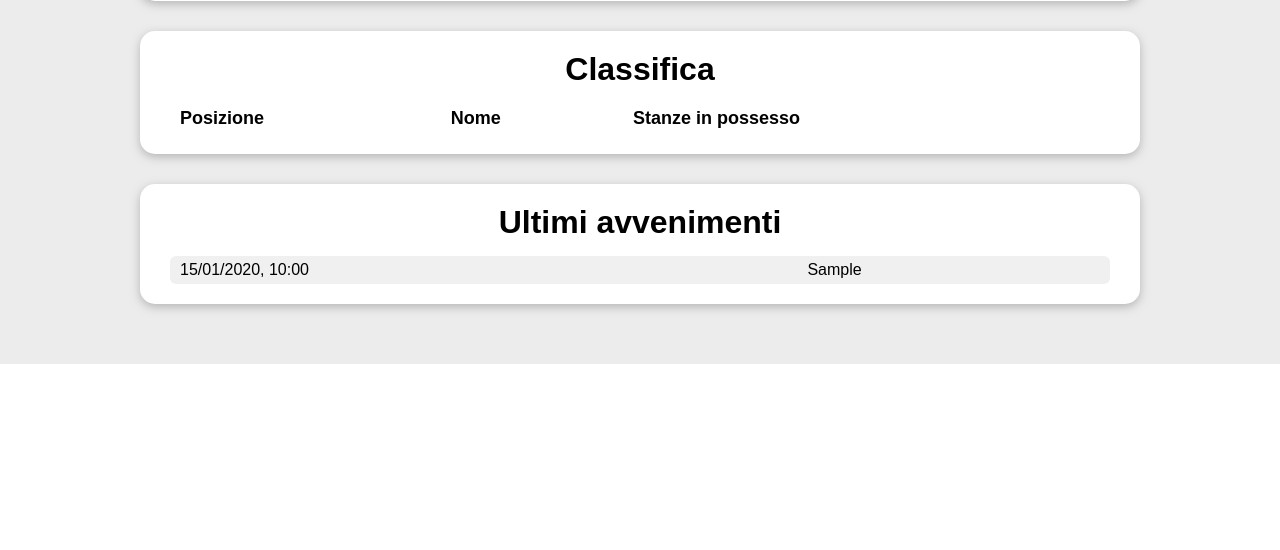
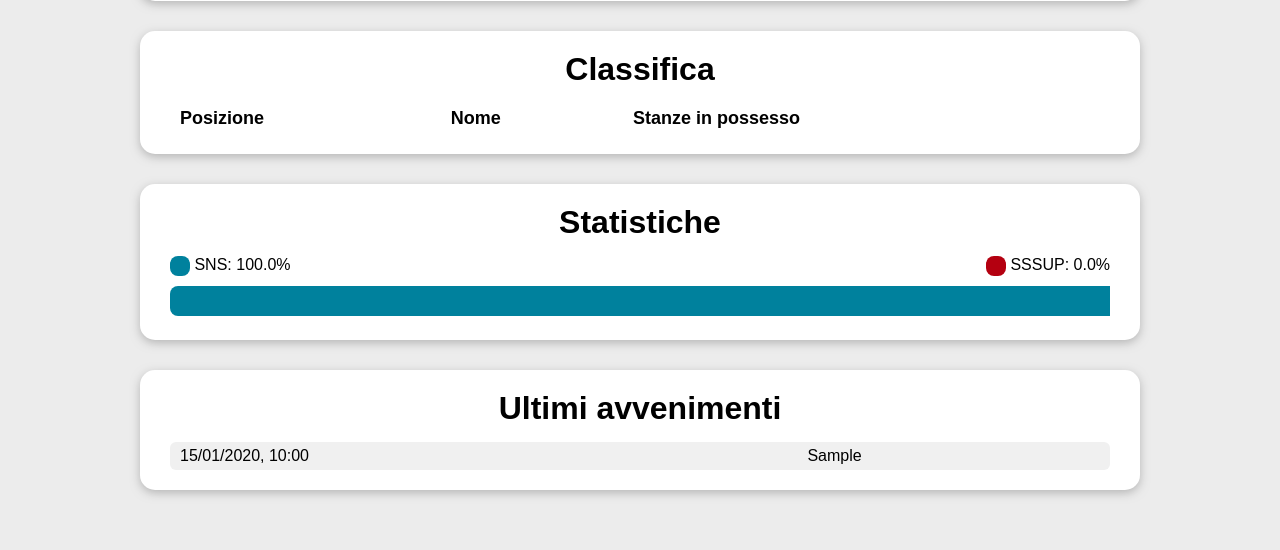
Before and after one commit to lorenzopucci/faedoguerra, a Django app: page /dashboard/ in a window 1280 px wide. Shown: the part 1009-1559 px from the top of the page. Before the commit the page ends 1373 px from the top, so only its background shows below. Run offline with Django 5.2, Linux system fonts and the light colour scheme; tables that the repository leaves empty hold one stand-in row (values such as "Sample post").

Commit message:
Add university stats

```diff
--- a/faedoguerra_app/fetch.py
+++ b/faedoguerra_app/fetch.py
@@ -1,3 +1,5 @@
+import math
+
 from django.db.models import Count, Q
 
 from faedoguerra_app.models import Player, Room, Event
@@ -52,6 +54,26 @@ def get_ranking(count = 20):
         }
 
     return list(map(to_representation, enumerate(queryset)))
+
+
+def get_university_stats():
+    sns_count = Room.objects\
+        .filter(current_owner__university = 'n')\
+        .count()
+
+    sssup_count = Room.objects\
+        .filter(current_owner__university = 's')\
+        .count()
+
+    def round_down(x):
+        return str(math.floor(10 * x) / 10)
+
+    return {
+        'sns_count': sns_count,
+        'sssup_count': sssup_count,
+        'sns_percentage': round_down(100 * sns_count / (sns_count + sssup_count)),
+        'sssup_percentage': round_down(100 * sssup_count / (sns_count + sssup_count)),
+    }
 
 
 def to_event_html_string(event):
--- a/faedoguerra_app/views.py
+++ b/faedoguerra_app/views.py
@@ -15,6 +15,7 @@ def dashboard(request):
         'floor': '',
         'data': fetch.get_all_floors_maps(),
         'ranking': fetch.get_ranking(),
+        'university_stats': fetch.get_university_stats(),
         'events': fetch.get_events(),
     })
 
@@ -27,6 +28,7 @@ def dashboard_floor(request, floor):
             'floor': floor,
             'data': fetch.get_floor_map(int(floor)),
             'ranking': fetch.get_ranking(),
+            'university_stats': fetch.get_university_stats(),
             'events': fetch.get_events(),
         })
 
--- a/static/styles/dashboard.css
+++ b/static/styles/dashboard.css
@@ -64,3 +64,30 @@ svg {
     height: 20px;
     border-radius: 8px;
 }
+
+#university-stats-labels {
+    display: flex;
+    justify-content: space-between;
+    margin-bottom: 10px;
+    vertical-align: middle;
+}
+
+#university-stats-labels > span > * {
+    vertical-align: middle;
+}
+
+#sns-slider, #sssup-slider {
+    display: inline-block;
+    height: 30px;
+    width: 50%;
+}
+
+#sns-slider {
+    background-color: #00819D;
+    border-radius: 8px 0 0 8px;
+}
+
+#sssup-slider {
+    background-color: #b40010;
+    border-radius: 0 8px 8px 0;
+}
--- a/templates/dashboard.jinja
+++ b/templates/dashboard.jinja
@@ -82,6 +82,18 @@
   </div>
 
   <div class="full-width-card">
+    <h1>Statistiche</h1>
+
+    <div id="university-stats-labels">
+      <span><span class="color-square" style="background-color:#00819D;"></span> SNS: {{university_stats.sns_percentage}}%</span>
+      <span><span class="color-square" style="background-color:#b40010;"></span> SSSUP: {{university_stats.sssup_percentage}}%</span>
+    </div>
+    <div>
+      <span id="sns-slider" style="width:{{university_stats.sns_percentage}}%;"></span><span id="sssup-slider" style="width:{{university_stats.sssup_percentage}}%;"></span>
+    </div>
+  </div>
+
+  <div class="full-width-card">
     <h1>Ultimi avvenimenti</h1>
 
     <table class="theme-table">
```
